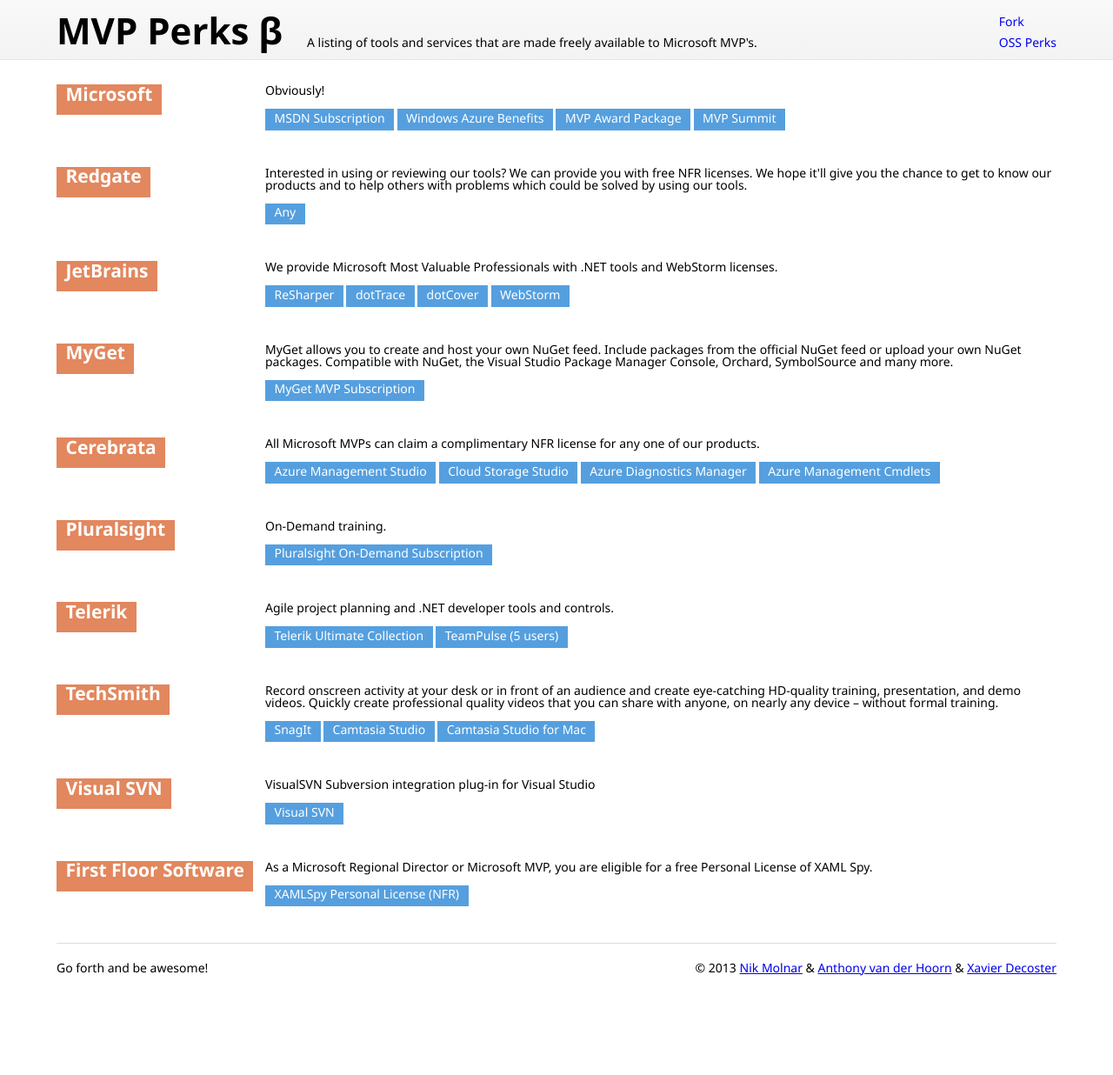
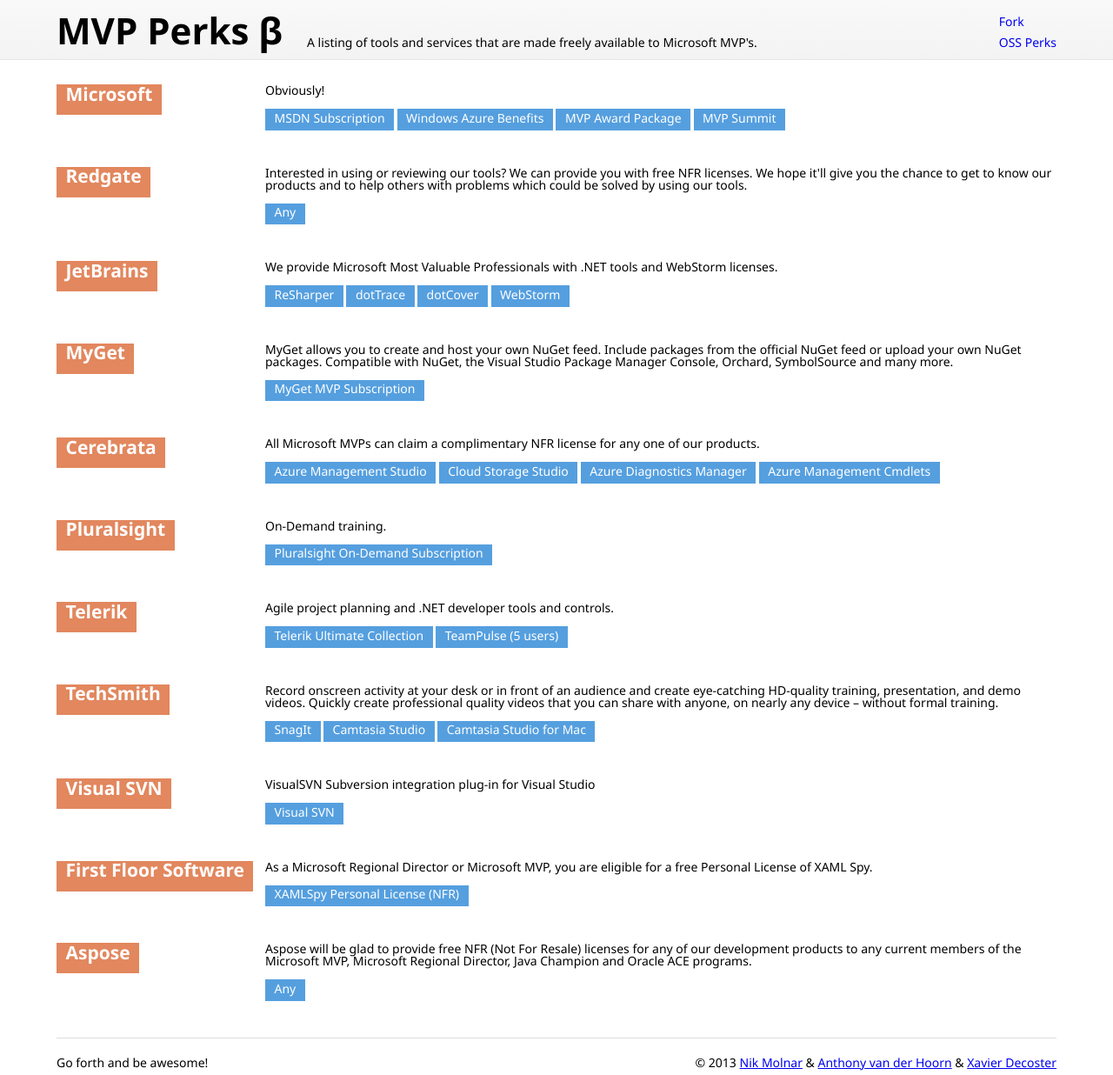
Before and after one commit to nikmd23/ossperks, a Jekyll site: the page built from index.html, in a window 1280 px wide. Shown: the whole page at 87% size. Built offline with Jekyll 4.4.1, drawn with Linux system fonts in a browser that asks for light colours; nearby versions of some CDN libraries; before the commit the page ends 1127 px from its top, so only the background shows below that.

Commit message:
added Aspose

```diff
--- a/index.html
+++ b/index.html
@@ -40,6 +40,10 @@
   description: "As a Microsoft Regional Director or Microsoft MVP, you are eligible for a free Personal License of XAML Spy."
   products: ["XAMLSpy Personal License (NFR)"]
 
+- perk: {company: "Aspose", uri: "http://www.aspose.com/corporate/community/2012_05_08_nfr-licenses-for-community-leaders.aspx"}
+  description: "Aspose will be glad to provide free NFR (Not For Resale) licenses for any of our development products to any current members of the Microsoft MVP, Microsoft Regional Director, Java Champion and Oracle ACE programs."
+  products: ["Any"]
+
 #============================================== Leave everything below this line alone =====================================================================
 layout: default
 ---
```
